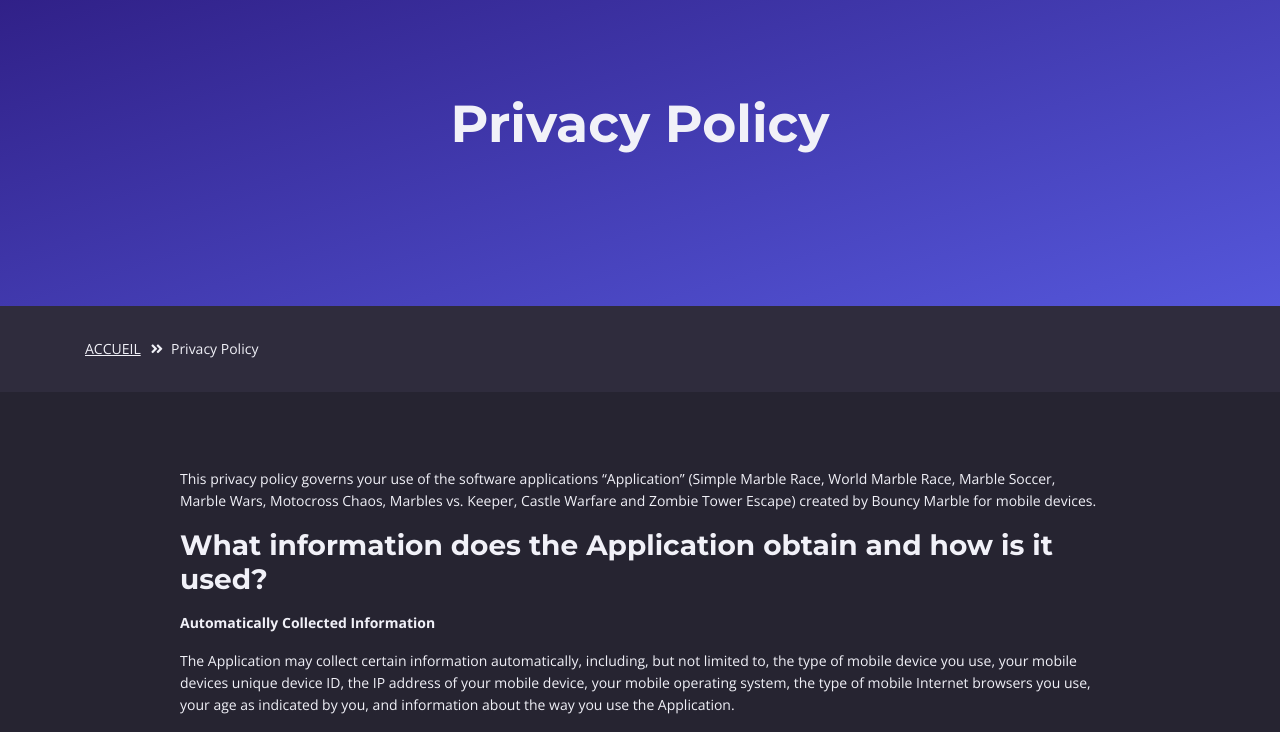
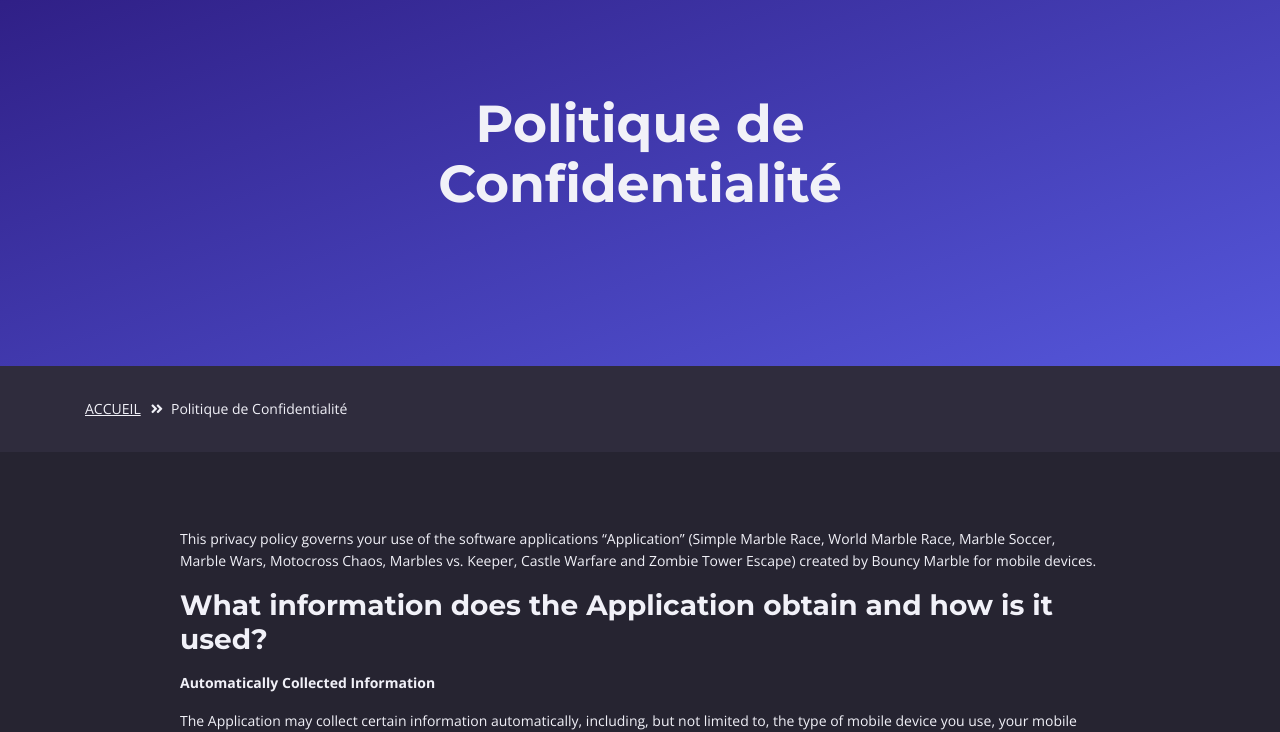
Before and after one commit to alakhiar/alakhiar.github.io, a plain HTML site: page privacy-policy.html in a window 1280 px wide. Shown: the part 82-814 px from the top of the page. Drawn offline with nearby package versions, Linux system fonts and the light colour scheme.

Commit message:
Update privacy-policy.html

```diff
--- a/privacy-policy.html
+++ b/privacy-policy.html
@@ -18,7 +18,7 @@
 	<meta property="og:type" content="article" />
 
     <!-- Website Title -->
-    <title>IMPRIMERIE AL AKHIAR - Privacy Policy</title>
+    <title>IMPRIMERIE AL AKHIAR - Politique de Confidentialité</title>
 
     <!-- Styles -->
     <link href="https://fonts.googleapis.com/css?family=Open+Sans:300,300i,400,400i,600,600i,700,700i" rel="stylesheet">
@@ -103,7 +103,7 @@
         <div class="container">
             <div class="row">
                 <div class="col-md-12">
-                    <h1>Privacy Policy</h1>
+                    <h1>Politique de Confidentialité</h1>
                 </div> <!-- end of col -->
             </div> <!-- end of row -->
         </div> <!-- end of container -->
@@ -117,7 +117,7 @@
             <div class="row">
                 <div class="col-lg-12">
                     <div class="breadcrumbs">
-                        <a href="index.html">ACCUEIL</a><i class="fa fa-angle-double-right"></i><span>Privacy Policy</span>
+                        <a href="index.html">ACCUEIL</a><i class="fa fa-angle-double-right"></i><span>Politique de Confidentialité</span>
                     </div> <!-- end of breadcrumbs -->
                 </div> <!-- end of col -->
             </div> <!-- end of row -->
@@ -233,7 +233,7 @@
                         <ul class="list-unstyled li-space-lg">
                             <li class="media">
                                 <i class="fas fa-square"></i>
-                                <div class="media-body">Lisez notre <a class="turquoise" href="privacy-policy.html">politique de confidentialité</a></div>
+                                <div class="media-body">Lisez notre <a class="turquoise" href="privacy-policy-website.html">politique de confidentialité</a></div>
                             </li>
                         </ul>
                     </div>
```
